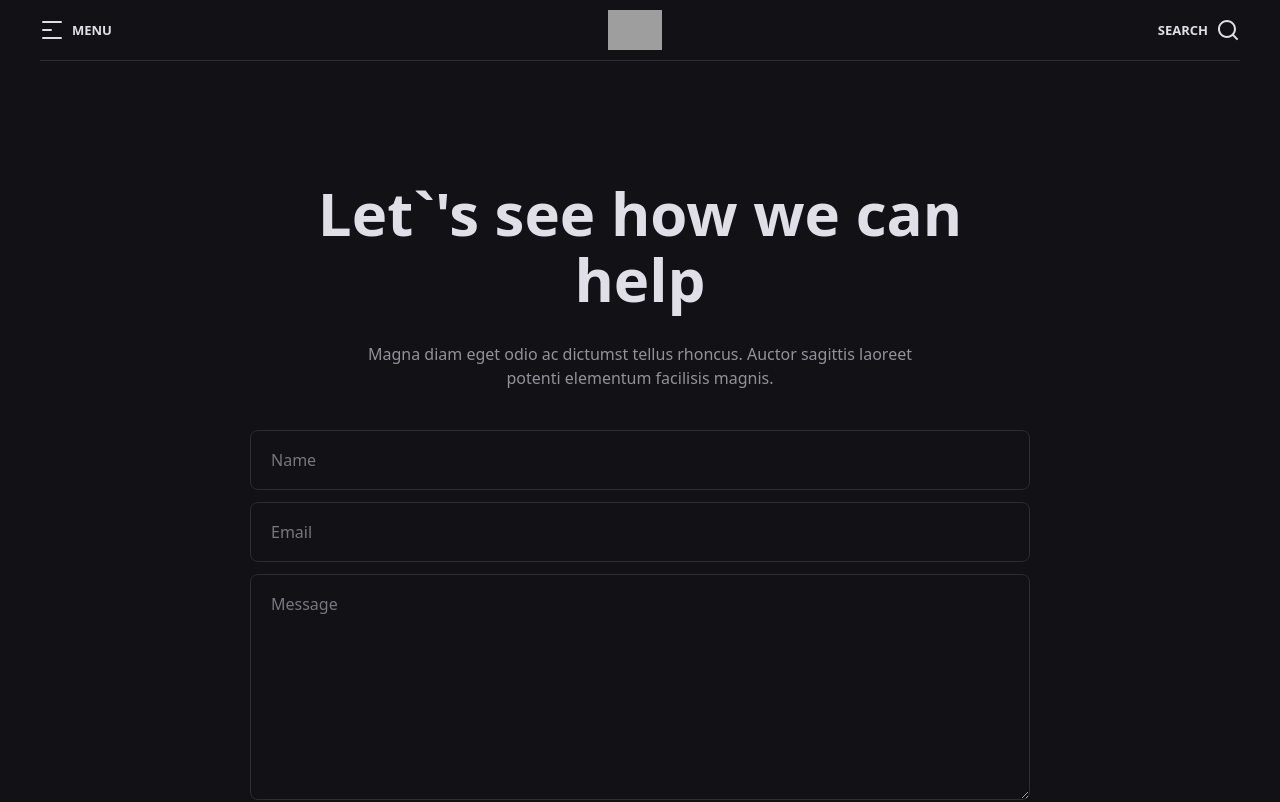
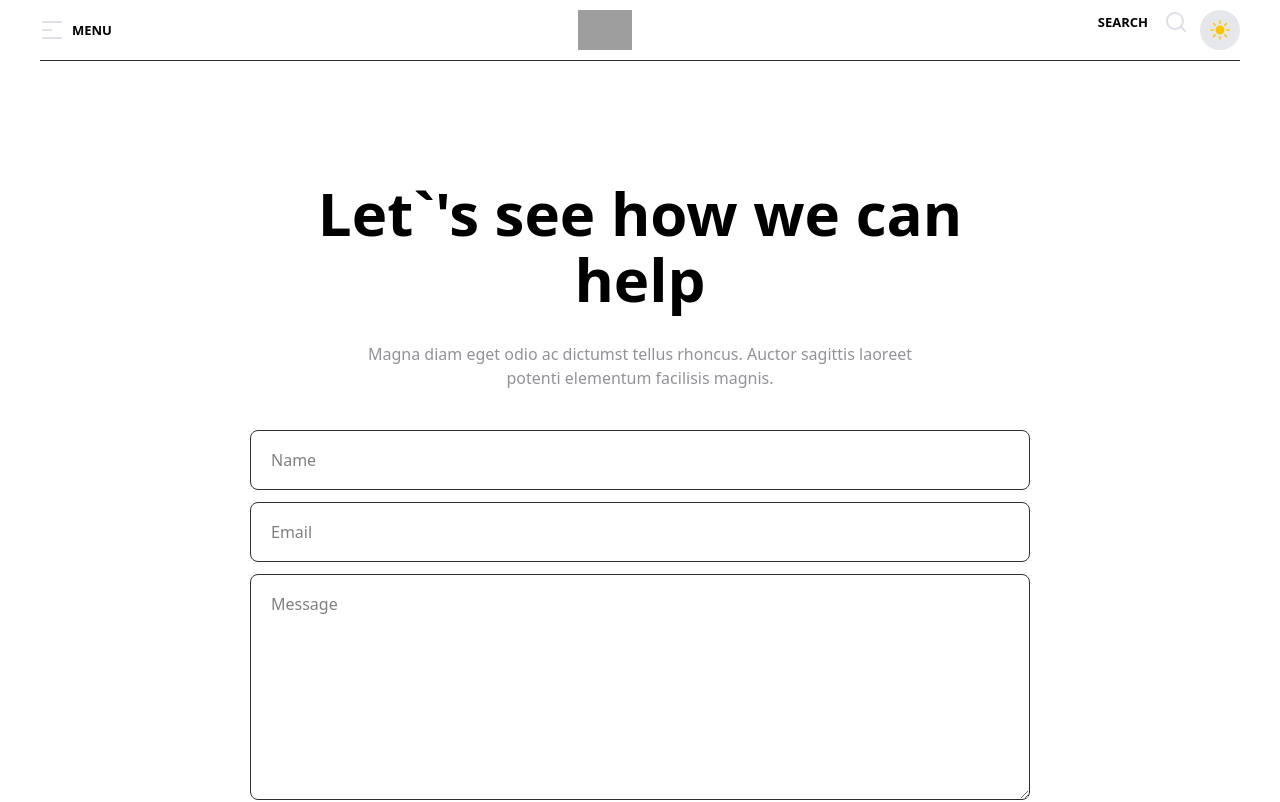
Before and after one commit to jpgroup600/blogMain, a Next.js app in the folder tribune-blog-main/: page /contact in a window 1280 px wide. Shown: the top 802 px of the page. Built offline with nearby package versions, Linux system fonts and the light colour scheme; grey boxes are pictures that could not be loaded.

Commit message:
add the toggle switch from dark mode to light and light to dark and also add the transition effect

```diff
--- a/tribune-blog-main/components/Layout/Header.tsx
+++ b/tribune-blog-main/components/Layout/Header.tsx
@@ -1,9 +1,26 @@
+'use client'
+import { useTheme } from "next-themes";
 import Image from "next/image";
 import Link from "next/link";
+import { useEffect, useState } from "react";
+import { SunIcon, MoonIcon } from "@heroicons/react/24/solid";
+
 
 const Header = () => {
+  const { theme, setTheme } = useTheme();
+  const [mounted, setMounted] = useState(false);
+
+  useEffect(() => {
+    setMounted(true);
+  }, []);
+
+  const toggleTheme = () => {
+    setTheme(theme === "light" ? "dark" : "light");
+  };
+
+  if (!mounted) return null;
   return (
-    <header className="bg-dark fixed top-0 left-0 z-20 flex w-full items-center justify-center px-[30px]">
+    <header className="  dark:bg-black  transition-colors duration-1000 ease-in-out fixed top-0 left-0 z-20 flex w-full items-center justify-center px-[30px]">
       <div className="max-w-custom-container border-border grid w-full grid-cols-[auto_1fr_auto] items-center gap-2.5 border-b py-2.5">
         <button className="flex cursor-pointer gap-1">
           <div className="flex h-[24px] w-[24px] items-center justify-center">
@@ -28,7 +45,7 @@ const Header = () => {
             />
           </Link>
         </div>
-        <button className="flex cursor-pointer gap-1">
+        <button className="flex cursor-pointer gap-3">
           <div className="p-1 text-[13px] leading-[130%] font-semibold uppercase">
             Search
           </div>
@@ -39,6 +56,18 @@ const Header = () => {
             height={24}
             alt="icons"
           />
+
+             <button
+        onClick={toggleTheme}
+        className="p-2 rounded-full bg-gray-200 dark:bg-gray-700 hover:bg-gray-300 dark:hover:bg-gray-600 transition-all  duration-1000 ease-in-out "
+        aria-label="Toggle theme"
+      >
+        {theme === "light" ? (
+          <MoonIcon className="w-6 h-6 text-gray-800 transition-all duration-1000 ease-in-out" />
+        ) : (
+          <SunIcon className="w-6 h-6 text-yellow-400 transition-all duration-1000 ease-in-out" />
+        )}
+      </button>
         </button>
       </div>
     </header>
--- a/tribune-blog-main/components/Layout/Layout.tsx
+++ b/tribune-blog-main/components/Layout/Layout.tsx
@@ -21,7 +21,7 @@ const playfairDisplay = Playfair_Display({
 const Layout: React.FC<Props> = ({ children }) => {
   return (
     <main
-      className={`${playfairDisplay.variable} ${manrope.variable} bg-dark text-light relative flex flex-col`}
+      className={`${playfairDisplay.variable} ${manrope.variable} relative flex flex-col min-h-screen transition-colors duration-300`}
     >
       <Header />
       {children}
--- a/tribune-blog-main/package.json
+++ b/tribune-blog-main/package.json
@@ -9,8 +9,10 @@
     "lint": "eslint"
   },
   "dependencies": {
+    "@heroicons/react": "^2.2.0",
     "axios": "^1.12.0",
     "next": "15.5.2",
+    "next-themes": "^0.4.6",
     "react": "19.1.0",
     "react-dom": "19.1.0"
   },
--- a/tribune-blog-main/pages/_app.tsx
+++ b/tribune-blog-main/pages/_app.tsx
@@ -1,7 +1,12 @@
 import Layout from "@/components/Layout/Layout";
 import "@/styles/globals.css";
 import type { AppProps } from "next/app";
+import { ThemeProvider } from "next-themes";
+
 
 export default function App({ Component, pageProps }: AppProps) {
-  return <Layout><Component {...pageProps} /></Layout>;
+
+  return (<ThemeProvider attribute="class" defaultTheme="system" enableSystem>
+    <Layout><Component {...pageProps} /></Layout>
+  </ThemeProvider>);
 }
--- a/tribune-blog-main/styles/globals.css
+++ b/tribune-blog-main/styles/globals.css
@@ -93,3 +93,10 @@
     transform: perspective(1000px) scale(1);
   }
 }
+
+/* stylelint-disable at-rule-no-unknown */
+html,
+body {
+  @apply transition-colors duration-300 ease-in-out;
+}
+/* stylelint-enable at-rule-no-unknown */
```
Also changed, not shown: 1 other file (tests, documents, lock files or other folders).
